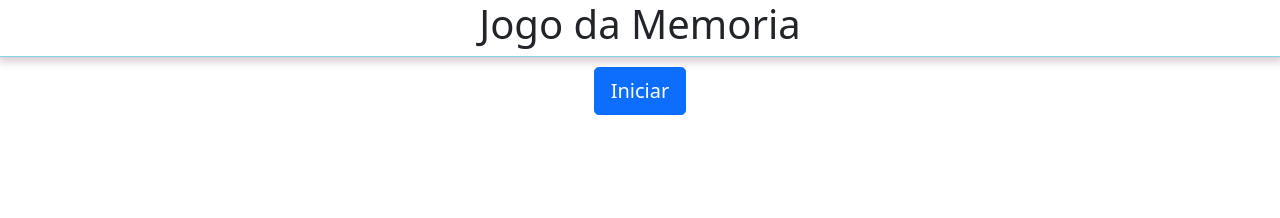
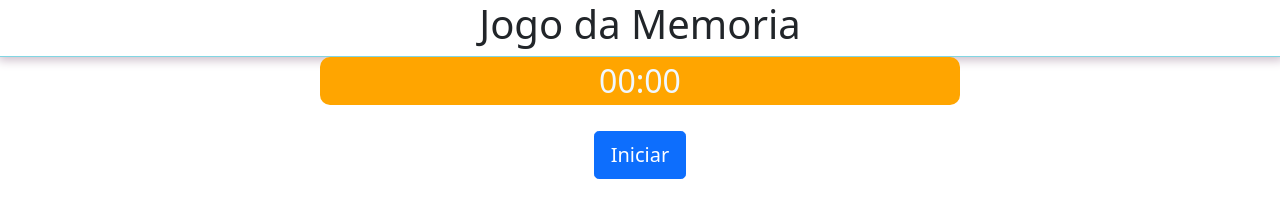
Before and after one commit to EvanRispoli/Assessment-JavaScript, a plain HTML site: page index.html in a window 1280 px wide. Drawn offline with nearby package versions, Linux system fonts and the light colour scheme.

Commit message:
Criacao timer no html

```diff
--- a/index.html
+++ b/index.html
@@ -13,9 +13,19 @@
 <body>
   <nav>
     <h1>Jogo da Memoria</h1>
+
+
   </nav>
+  <div class="timer ">
+    <div class="col timer">
+      <p id="timer">00:00</p>
+    </div>
+  </div>
+
 
   <div class="container">
+
+
     <div id="tabuleiro"></div>
   </div>
 
```
